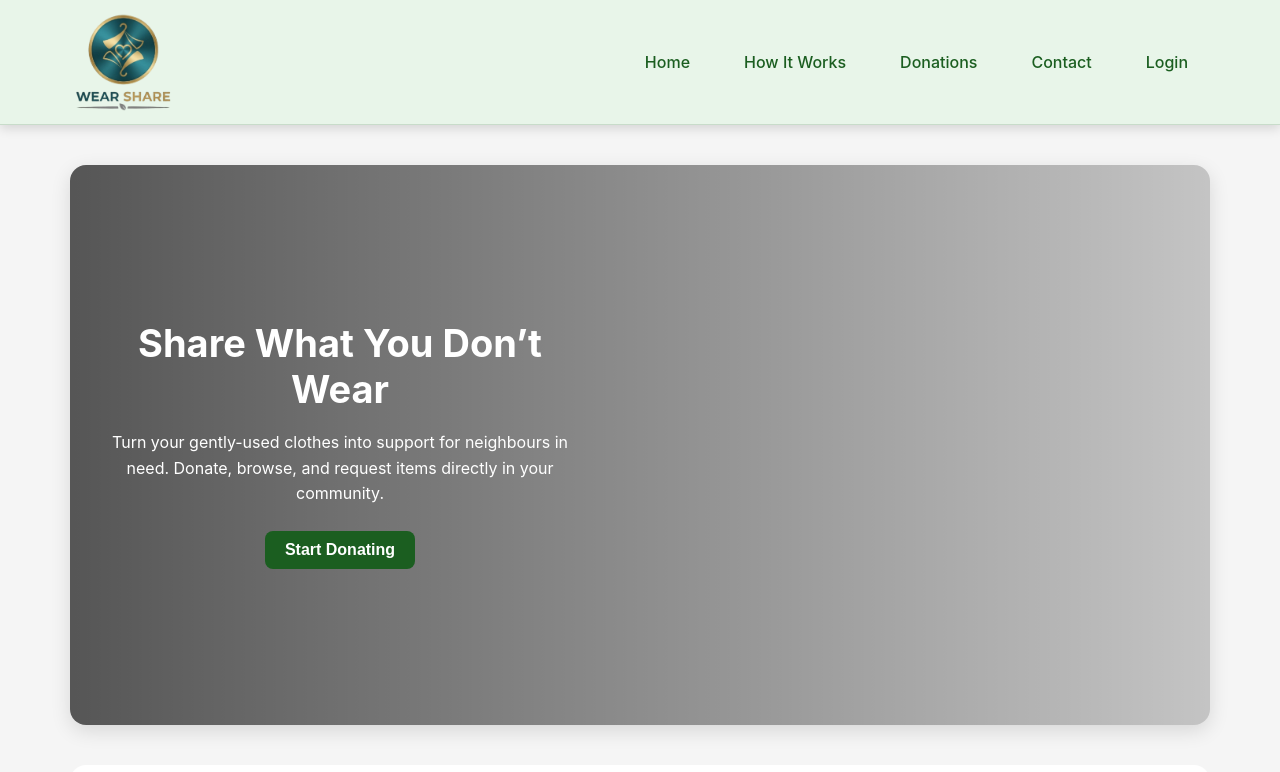
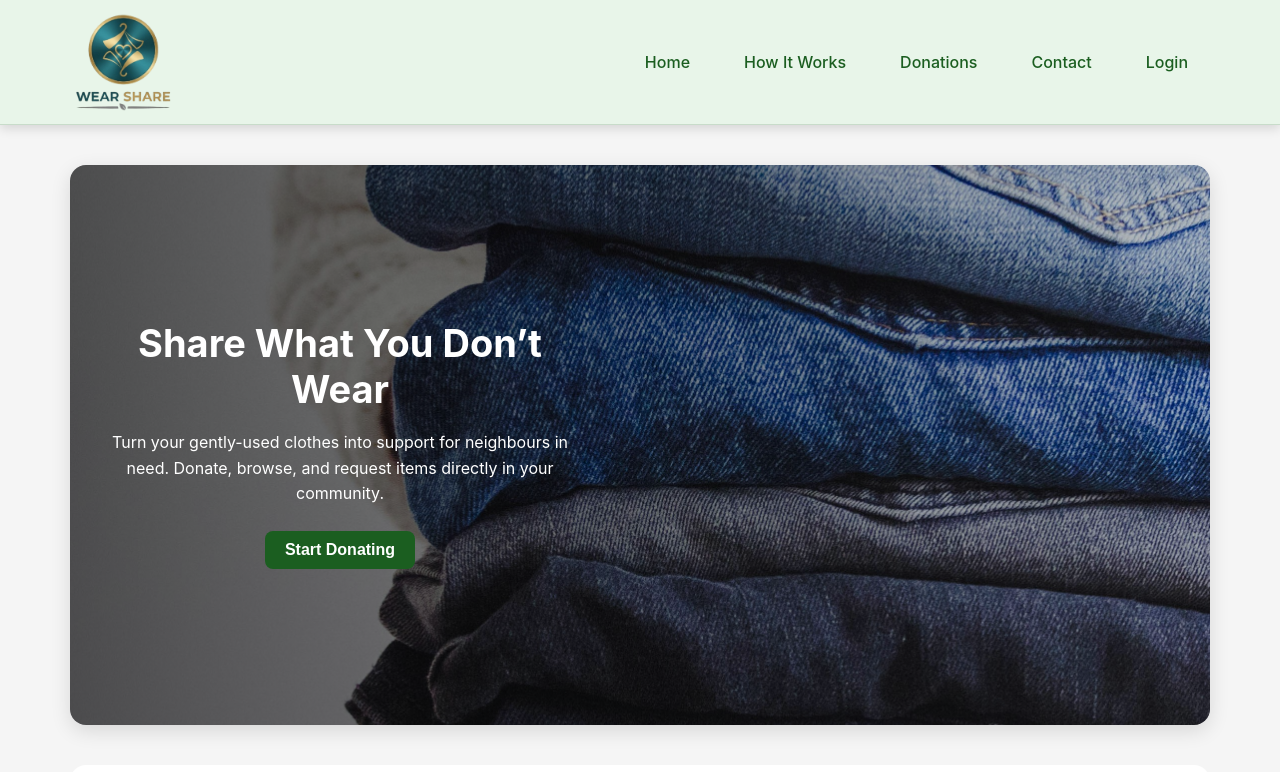
Before and after one commit to Mona-Mokha/COMP229-GROUP5, a React (Vite) app in the folder client/: page / in a window 1280 px wide. Shown: the top 772 px of the page. Built offline with nearby package versions, Linux system fonts and the light colour scheme.

Commit message:
background image fix

```diff
--- a/client/src/index.css
+++ b/client/src/index.css
@@ -271,7 +271,7 @@ body,
 .ws-hero-full {
   position: relative;
   min-height: 70vh;
-  background-image: src url("images.unsplash.com/photo-1582719478250-cc73c59b3c18?auto=format&fit=crop&w=1400&am…");
+  background-image: url("../src/assets/cover.jpg");
   background-size: cover;
   background-position: center;
   border-radius: 16px;
```
